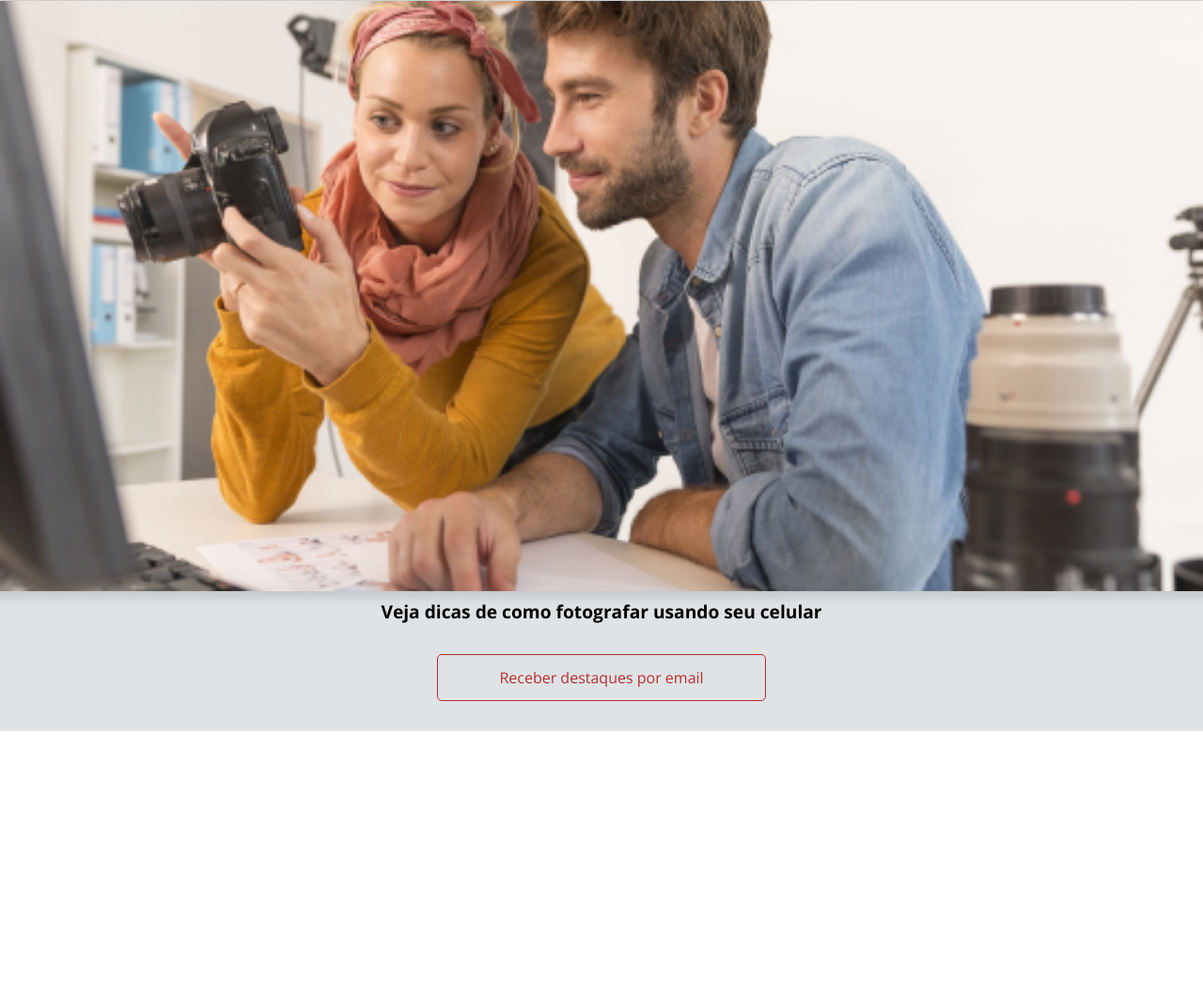
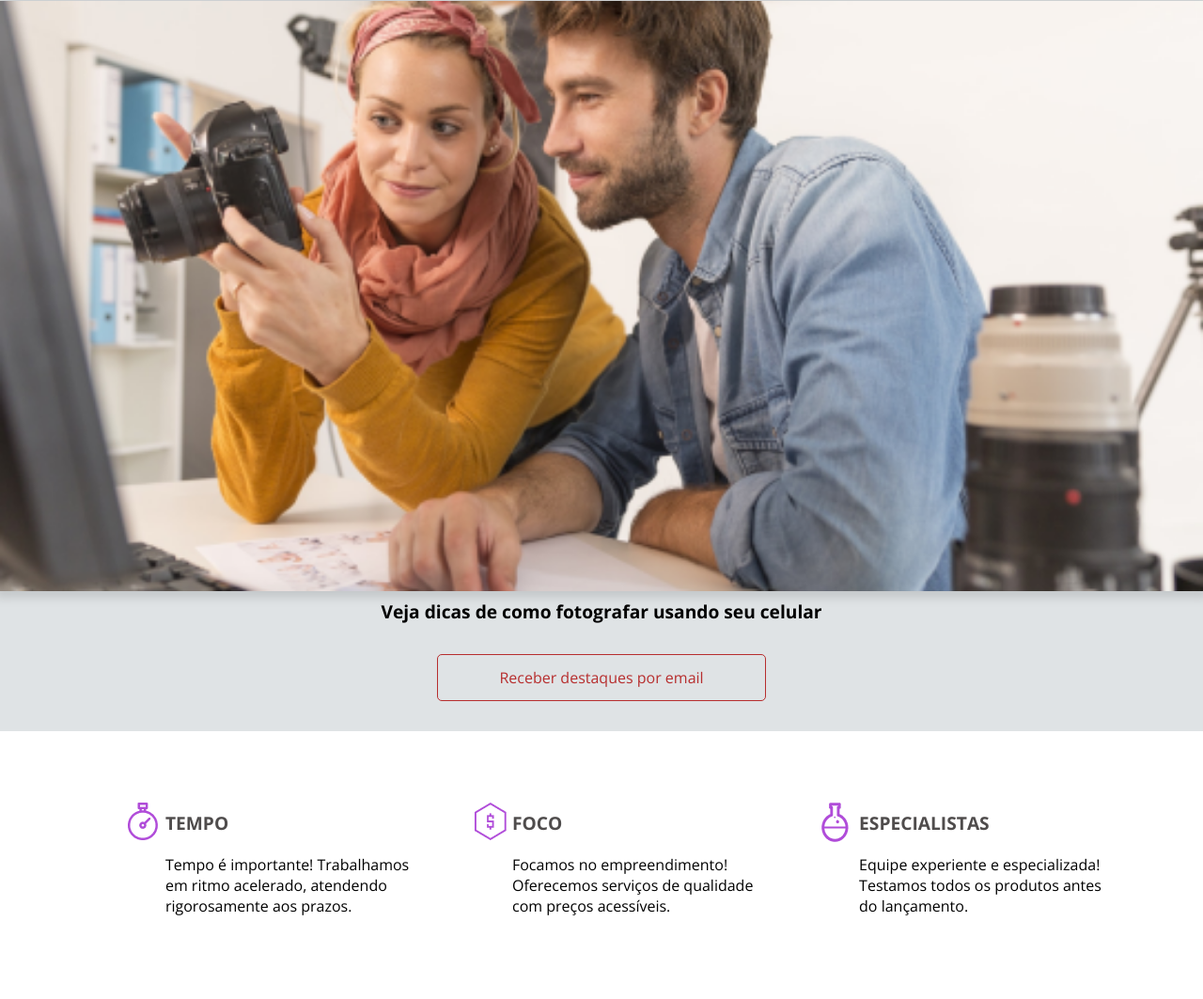
Before and after one commit to jvlimadev/PROJETO-APEPERIA, a plain HTML site: page index.html in a window 1280 px wide. Shown: the part 1195-2258 px from the top of the page at 94% size. Before the commit the page ends 1973 px from the top, so only its background shows below. Drawn offline with nearby package versions, Linux system fonts and the light colour scheme.

Commit message:
Criando a seção destaques

```diff
--- /dev/null
+++ b/css/diferenciais.css
@@ -0,0 +1,46 @@
+.diferenciais {
+    padding-top: 3.5rem;
+    padding-bottom: 3.5rem;
+}
+
+.diferenciais__lista {
+    display: flex;
+    flex-wrap: wrap;
+    justify-content: space-evenly;
+}
+
+.diferenciais__item {
+    max-width: 350px;
+
+    box-sizing: border-box;
+
+    background-repeat: no-repeat;
+    background-position: top 1.25rem left 2.5rem;
+
+    padding: 2rem 0 2rem 5rem;
+}
+
+.diferenciais__item--tempo {
+    background-image: url(/img/icone-relogio.png);
+}
+
+.diferenciais__item--foco {
+    background-image: url(/img/icone-dinheiro.png);
+}
+
+.diferenciais__item--especialistas {
+    background-image: url(/img/icone-quimica.png);
+}
+
+.item__titulo {
+    color: var(--cinza-escuro);
+    font-weight: 700;
+    font-size: 1.2rem;
+    text-transform: uppercase;
+
+    margin-bottom: 1.5rem;
+}
+
+.item__texto {
+    line-height: normal;
+}
--- a/index.html
+++ b/index.html
@@ -11,6 +11,7 @@
         <link href="css/cabecalho.css" rel="stylesheet"/>
         <link href="css/chamada.css" rel="stylesheet"/>
         <link href="css/destaques.css" rel="stylesheet"/>
+        <link href="css/diferenciais.css" rel="stylesheet"/>
     </head>
     <body>
         <header class="cabecalho container">
@@ -48,6 +49,23 @@
                 </a>
                 <a href="#" class="destaques__botao botao">Receber destaques por email</a>
             </section>
+            <section class="diferenciais container">
+                <ul class="diferenciais__lista">
+                    <li class="diferenciais__item diferenciais__item--tempo">
+                        <h2 class="item__titulo">Tempo</h2>
+                        <p class="item__texto">Tempo é importante! Trabalhamos em ritmo acelerado, atendendo rigorosamente aos prazos.</p>
+                    </li>
+                    <li class="diferenciais__item diferenciais__item--foco">
+                        <h2 class="item__titulo">Foco</h2>
+                        <p class="item__texto">Focamos no empreendimento! Oferecemos serviços de qualidade com preços acessíveis.</p>
+                    </li>
+                    <li class="diferenciais__item diferenciais__item--especialistas">
+                        <h2 class="item__titulo">Especialistas</h2>
+                        <p class="item__texto">Equipe experiente e especializada! Testamos todos os produtos antes do lançamento.</p>
+                    </li>
+                </ul>
+            </section>
+
         </main>
     </body>
 </html>
```
